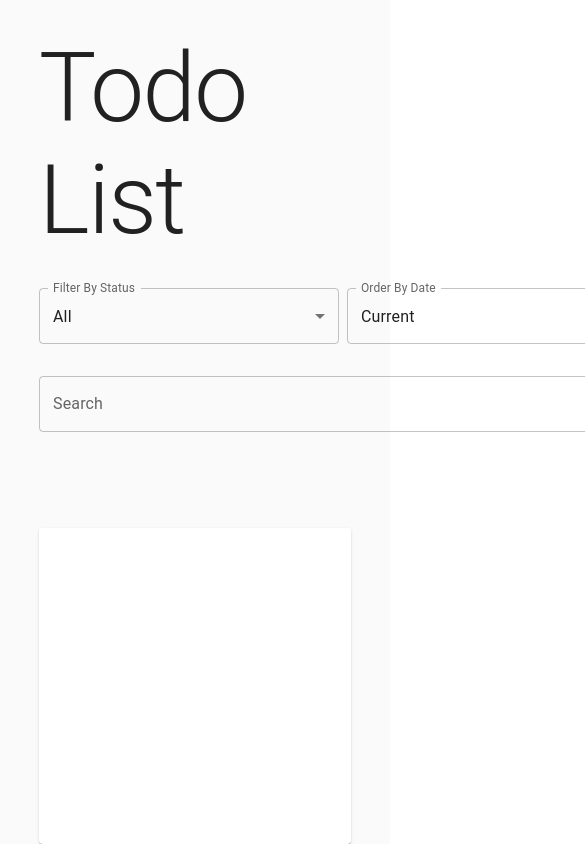
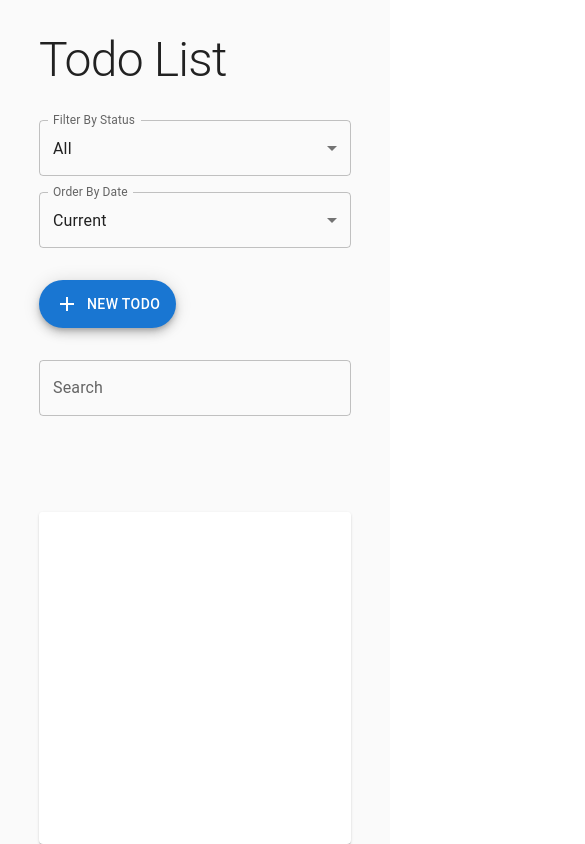
Before and after one commit to MoisesSantana/class-component-and-redux-todo, a React (Vite) app: page / in a window 390 px wide. Shown: the top 844 px of the page, 585 px wide, since content can reach past the window. Built offline with nearby package versions, Linux system fonts and the light colour scheme.

Commit message:
:iphone: Adjustments for responsive design

```diff
--- a/src/components/header.tsx
+++ b/src/components/header.tsx
@@ -29,10 +29,35 @@ const Controls= styled(Box)`
   flex-direction: row;
   justify-content: space-between;
   width: 100%;
+  flex-wrap: wrap;
+  gap: 2rem;
 
   .selects-control {
     display: flex;
-    flex-wrap: nowrap;
+    flex-wrap: wrap;
+    gap: 1rem;
+    max-width: 680px;
+    width: 100%;
+
+    @media (max-width: 770px) {
+    width: 100%;
+  }
+  }
+`;
+
+const SearchField = styled(TextField)`
+  width: 620px;
+
+  @media (max-width: 770px) {
+    width: 100%;
+  }
+`;
+
+const SelectControl = styled(FormControl)`
+  width: 300px;
+
+  @media (max-width: 770px) {
+    width: 100%;
   }
 `;
 
@@ -64,10 +89,10 @@ class Header extends React.Component<HeaderProps> {
     const { orderBy, filterBy, searchTerm } = this.props;
     return (
       <HeaderContainer>
-        <Typography variant="h1">Todo List</Typography>
+        <Typography variant="h1" fontSize={48}>Todo List</Typography>
         <Controls>
           <div className="selects-control">
-            <FormControl sx={{ mr: 1, width: 300 }}>
+            <SelectControl>
               <InputLabel id="filter">Filter By Status</InputLabel>
               <Select
                 labelId="filter"
@@ -80,8 +105,8 @@ class Header extends React.Component<HeaderProps> {
                 <MenuItem value={ FilterBy.Completed }>Complete</MenuItem>
                 <MenuItem value={ FilterBy.Unfinished }>Unfinished</MenuItem>
               </Select>
-            </FormControl>
-            <FormControl fullWidth sx={{ width: 300 }}>
+            </SelectControl>
+            <SelectControl>
               <InputLabel id="order">Order By Date</InputLabel>
               <Select
                 labelId="order"
@@ -93,17 +118,16 @@ class Header extends React.Component<HeaderProps> {
                 <MenuItem value={ OrderBy.Current }>Current</MenuItem>
                 <MenuItem value={ OrderBy.Old }>Old</MenuItem>
               </Select>
-            </FormControl>
+            </SelectControl>
           </div>
           <HandleTaskModal isNewTask />
         </Controls>
-        <TextField
+        <SearchField
           value={ searchTerm }
           onChange={ this.handleSearch }
           id="outlined-basic"
           label="Search"
           variant="outlined"
-          sx={{ width: 608 }}
         />
       </HeaderContainer>
     );
--- a/src/components/task-card.tsx
+++ b/src/components/task-card.tsx
@@ -11,7 +11,6 @@ import { format, formatDistanceToNow } from 'date-fns';
 
 const CustomListItem = styled(ListItem)`
   align-items: flex-start;
-  position: relative;
 
   &:hover {
     transform: scale(1.015);
@@ -19,6 +18,11 @@ const CustomListItem = styled(ListItem)`
 
   .btns-control {
     display: flex;
+    gap: 8px;
+  }
+
+  @media (max-width: 600px) {
+    flex-direction: column;
     gap: 8px;
   }
 `;
```
